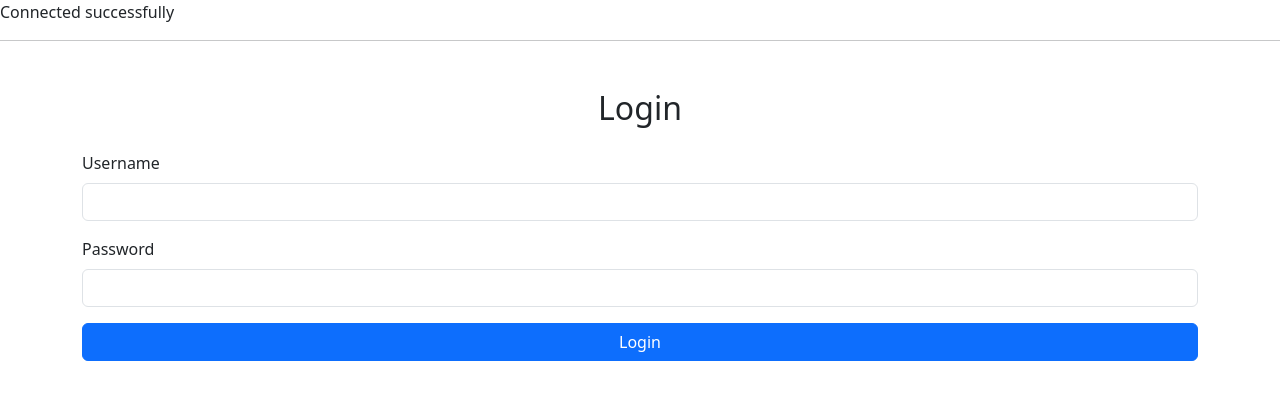
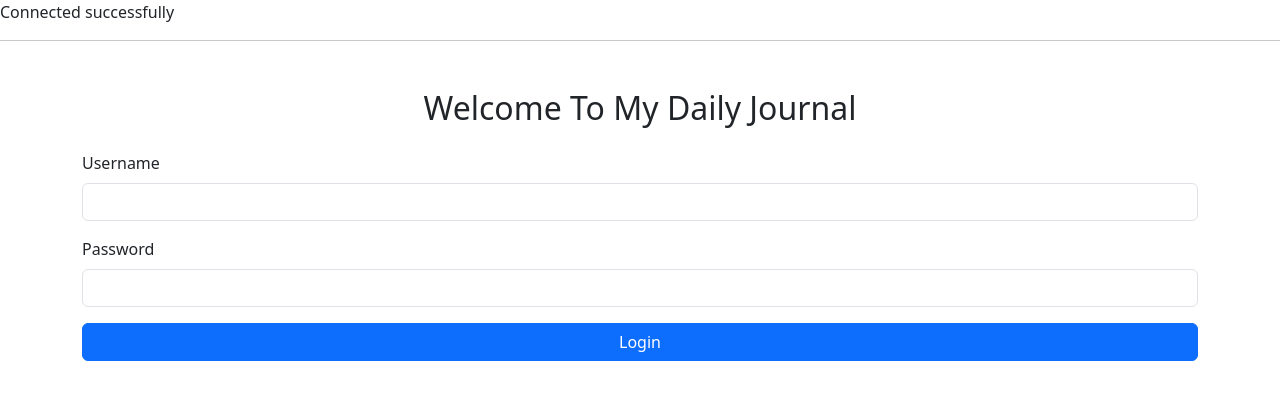
Before and after one commit to ficky-afriza/dailyjournal, a PHP site: page /login.php in a window 1280 px wide. Shown: the top 400 px of the page. Run offline with PHP 8.4, Linux system fonts and the light colour scheme.

Commit message:
ubah judul form login

```diff
--- a/login.php
+++ b/login.php
@@ -62,7 +62,7 @@ if ($_SERVER["REQUEST_METHOD"] == "POST") {
 </head>
 <body>
 <div class="container mt-5">
-    <h2 class="text-center">Login</h2>
+    <h2 class="text-center">Welcome To My Daily Journal</h2>
     <form method="POST" action="" class="mt-4">
         <div class="mb-3">
             <label for="user" class="form-label">Username</label>
```
